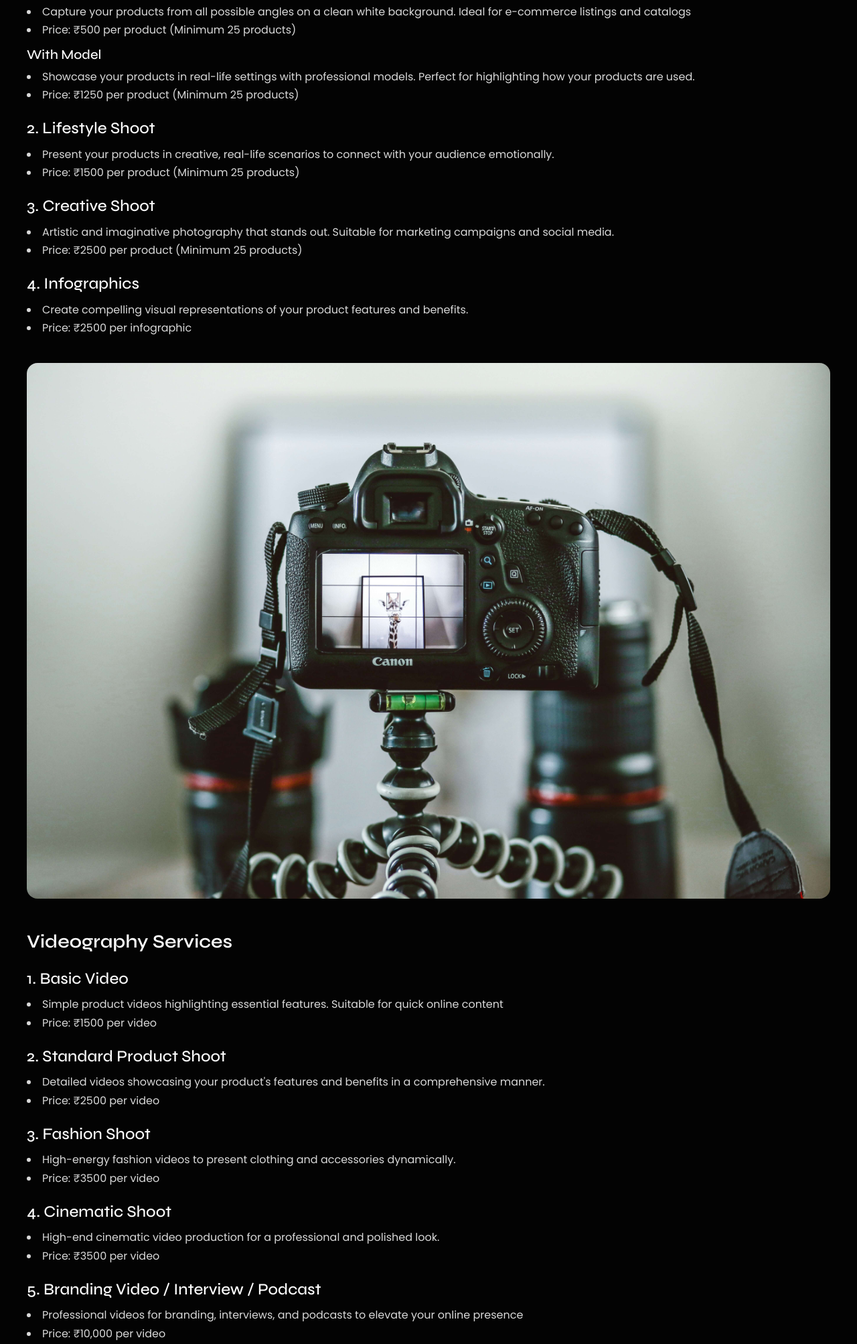
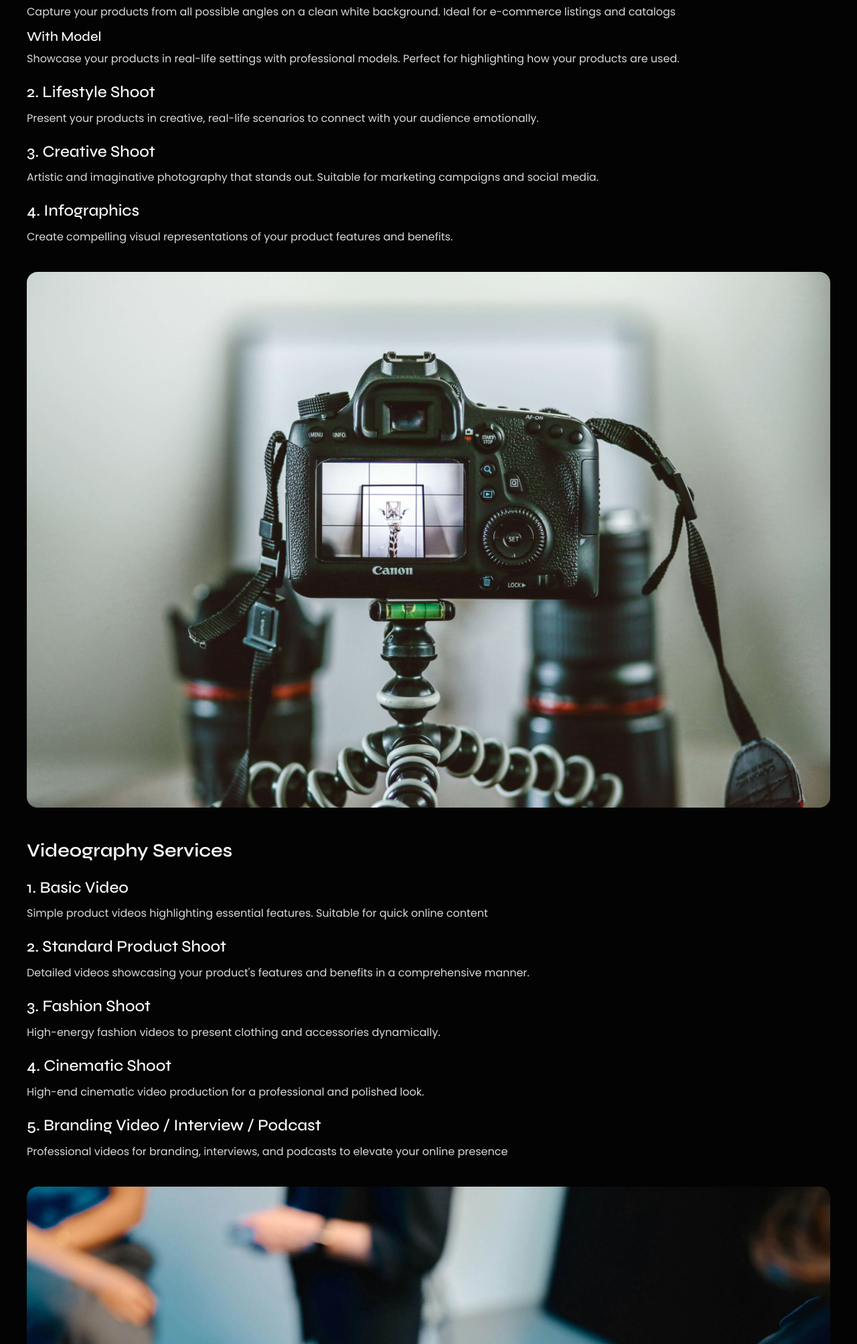
Before and after one commit to komal8556/Grahil_Studios_Website, a plain HTML site: page html/services.html in a window 1280 px wide. Shown: the part 409-2416 px from the top of the page at 67% size. Drawn offline with nearby package versions, Linux system fonts and the light colour scheme.

Commit message:
Updated service page

```diff
--- a/css/styles.css
+++ b/css/styles.css
@@ -681,8 +681,8 @@ i {
 }
 
 .service-type ul, .rental-service ul{
-  list-style:  disc;
-  list-style-position: inside;
+  list-style:  none;
+  /* list-style-position: inside; */
   display: flex;
   flex-direction: column;
   gap: 0.20rem;
--- a/html/services.html
+++ b/html/services.html
@@ -75,14 +75,14 @@
                     <h5>Without Model</h5>
                     <ul class="service-details">
                       <li>Capture your products from all possible angles on a clean white background. Ideal for e-commerce listings and catalogs</li>
-                      <li>Price: ₹500 per product (Minimum 25 products)</li>
+                      <!-- <li>Price: ₹500 per product (Minimum 25 products)</li> -->
                     </ul>
                   </div>
                   <div class="service-details">
                     <h5>With Model</h5>
                     <ul>
                       <li>Showcase your products in real-life settings with professional models. Perfect for highlighting how your products are used.</li>
-                      <li>Price: ₹1250 per product (Minimum 25 products)</li>
+                      <!-- <li>Price: ₹1250 per product (Minimum 25 products)</li> -->
                     </ul>
                   </div>
                 </div>
@@ -90,21 +90,21 @@
                   <h4 class="service-type-title">2. Lifestyle Shoot</h4>
                   <ul class="service-details">
                     <li>Present your products in creative, real-life scenarios to connect with your audience emotionally.</li>
-                    <li>Price: ₹1500 per product (Minimum 25 products)</li>
+                    <!-- <li>Price: ₹1500 per product (Minimum 25 products)</li> -->
                   </ul>
                 </div>
                 <div class="service-type">
                   <h4 class="service-type-title">3. Creative Shoot</h4>
                   <ul class="service-details">
                     <li>Artistic and imaginative photography that stands out. Suitable for marketing campaigns and social media.</li>
-                    <li>Price: ₹2500 per product (Minimum 25 products)</li>
+                    <!-- <li>Price: ₹2500 per product (Minimum 25 products)</li> -->
                   </ul>
                 </div>
                 <div class="service-type">
                   <h4 class="service-type-title">4. Infographics</h4>
                   <ul class="service-details">
                     <li>Create compelling visual representations of your product features and benefits.</li>
-                    <li>Price: ₹2500 per infographic</li>
+                    <!-- <li>Price: ₹2500 per infographic</li> -->
                   </ul>
                 </div>
               </div>
@@ -130,35 +130,35 @@
                   <h4 class="service-type-title">1. Basic Video</h4>
                   <ul class="service-details">
                     <li>Simple product videos highlighting essential features. Suitable for quick online content</li>
-                    <li>Price: ₹1500 per video</li>
+                    <!-- <li>Price: ₹1500 per video</li> -->
                   </ul>
                 </div>
                 <div class="service-type">
                   <h4 class="service-type-title">2. Standard Product Shoot</h4>
                   <ul class="service-details">
                     <li>Detailed videos showcasing your product's features and benefits in a comprehensive manner.</li>
-                    <li>Price: ₹2500 per video</li>
+                    <!-- <li>Price: ₹2500 per video</li> -->
                   </ul>
                 </div>
                 <div class="service-type">
                   <h4 class="service-type-title">3. Fashion Shoot</h4>
                   <ul class="service-details">
                     <li>High-energy fashion videos to present clothing and accessories dynamically.</li>
-                    <li>Price: ₹3500 per video</li>
+                    <!-- <li>Price: ₹3500 per video</li> -->
                   </ul>
                 </div>
                 <div class="service-type">
                   <h4 class="service-type-title">4. Cinematic Shoot</h4>
                   <ul class="service-details">
                     <li>High-end cinematic video production for a professional and polished look.</li>
-                    <li>Price: ₹3500 per video</li>
+                    <!-- <li>Price: ₹3500 per video</li> -->
                   </ul>
                 </div>
                 <div class="service-type">
                   <h4 class="service-type-title">5. Branding Video / Interview / Podcast</h4>
                   <ul class="service-details">
                     <li>Professional videos for branding, interviews, and podcasts to elevate your online presence</li>
-                    <li>Price: ₹10,000 per video</li>
+                    <!-- <li>Price: ₹10,000 per video</li> -->
                   </ul>
                 </div>
               </div>
@@ -180,14 +180,14 @@
                     <h4 class="service-type-title">1. Photo Editing</h4>
                     <ul class="service-details">
                       <li>Professional retouching and color grading to enhance the visual appeal of your photos.</li>
-                      <li>Price: ₹800 per photo</li>
+                      <!-- <li>Price: ₹800 per photo</li> -->
                     </ul>
                   </div>
                   <div class="service-type">
                     <h4 class="service-type-title">2. Reel Editing</h4>
                     <ul class="service-details">
                       <li>Expert editing for social media reels, ensuring engaging and high-quality content.</li>
-                      <li>Price: ₹2000 per reel</li>
+                      <!-- <li>Price: ₹2000 per reel</li> -->
                     </ul>
                   </div>
                 </div>
@@ -196,7 +196,7 @@
                 <h3 class="service-title">Rental Services</h3>
                 <ul class="service-details">
                   <li>Full equipment rental including a 3-person team with camera and lights. Ideal for on-location shoots and larger projects.</li>
-                  <li>Price: ₹10,000 per day</li>
+                  <!-- <li>Price: ₹10,000 per day</li> -->
                 </ul>
               </div>
             </div>
```
